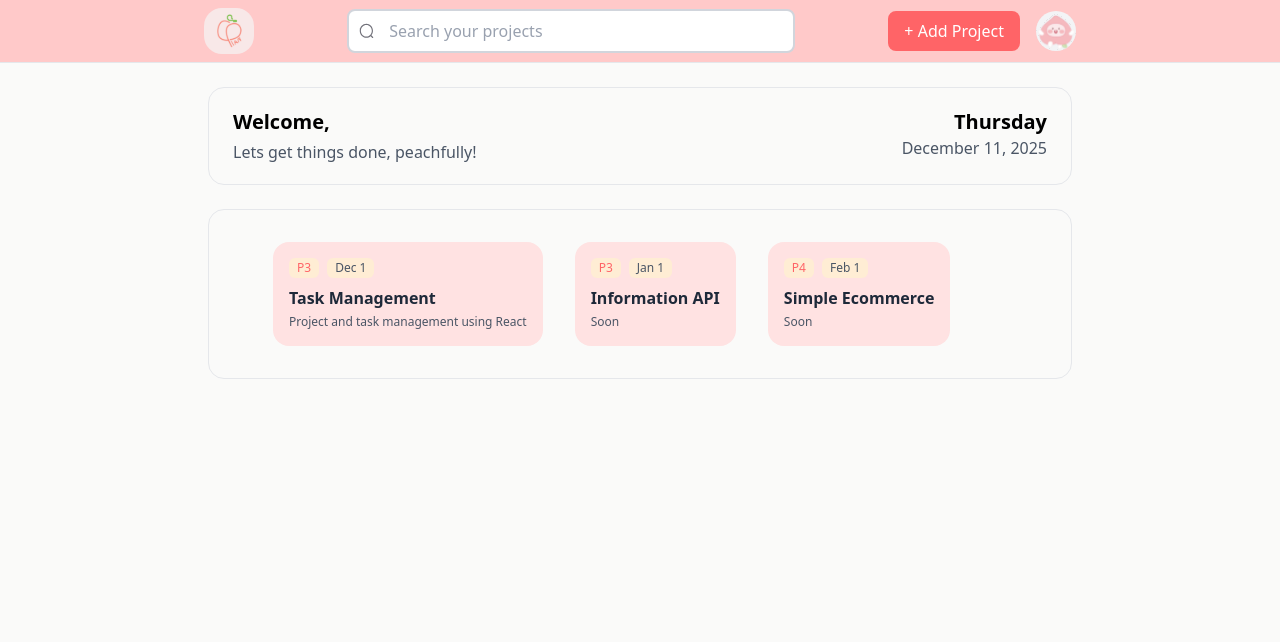
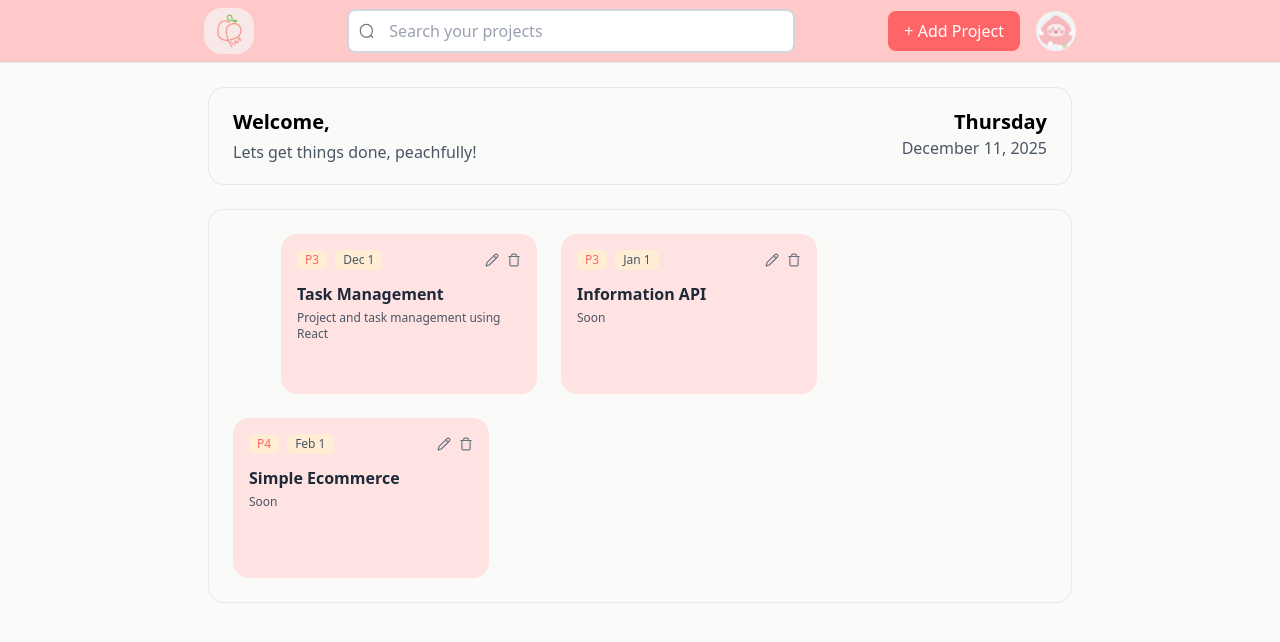
Before and after one commit to aletheaalmas/peachplan, a React (Vite) app: page / in a window 1280 px wide. Shown: the top 642 px of the page. Built offline with nearby package versions, Linux system fonts and the light colour scheme.

Commit message:
refactor: improve layout and styling for project items

```diff
--- a/src/components/projects.tsx
+++ b/src/components/projects.tsx
@@ -1,10 +1,12 @@
 import { dataProjects } from "../modules/project/data";
 import type { Project } from "../modules/project/type";
+import { Pencil } from "lucide-react";
+import { Trash } from "lucide-react";
 
 export function Projects() {
   return (
-    <div className="mt-6 flex rounded-2xl border border-gray-200 p-6">
-      <ul className="flex flex-wrap gap-4">
+    <div className="mt-6 rounded-2xl border border-gray-200 p-6">
+      <ul className="flex flex-wrap gap-6">
         {dataProjects.map((project) => (
           <li key={project.id}>
             <ProjectItem project={project} />
@@ -21,20 +23,37 @@ export function ProjectItem({ project }: { project: Project }) {
   }
 
   return (
-    <div className="m-2 rounded-2xl bg-red-100 p-4 text-xs">
+    <div className="h-40 w-64 rounded-2xl bg-red-100 p-4 text-sm">
+      <div className="flex items-center justify-between">
         <div className="flex items-center gap-2">
-        <p className="rounded-md bg-orange-100 px-2 py-0.5 text-xs font-medium text-red-400">
+          <span className="rounded-md bg-orange-100 px-2 py-0.5 text-xs font-medium text-red-400">
             {project.priority}
-        </p>
-        <p className="rounded-md bg-orange-100 px-2 py-0.5 text-xs font-medium text-gray-600">
+          </span>
+
+          <span className="rounded-md bg-orange-100 px-2 py-0.5 text-xs font-medium text-gray-600">
             {new Intl.DateTimeFormat("en-US", {
               month: "short",
               day: "numeric",
             }).format(project.dueDate)}
+          </span>
+        </div>
+        <div className="flex items-center gap-2 text-gray-500">
+          <button className="hover:text-gray-800">
+            <Pencil size={14} />
+          </button>
+          <button className="hover:text-red-500">
+            <Trash size={14} />
+          </button>
+        </div>
+      </div>
+
+      <h2 className="mt-3 text-base font-semibold text-gray-800">
+        {project.title}
+      </h2>
+
+      <p className="mt-1 line-clamp-3 text-xs text-gray-600">
+        {project.description}
       </p>
-      </div>
-      <h2 className="mt-2 text-base font-semibold text-gray-800">{project.title}</h2>
-      <p className="mt-1 text-xs text-gray-600">{project.description}</p>
     </div>
   );
 }
```
Lines whose indentation alone changed are shown as unchanged.
